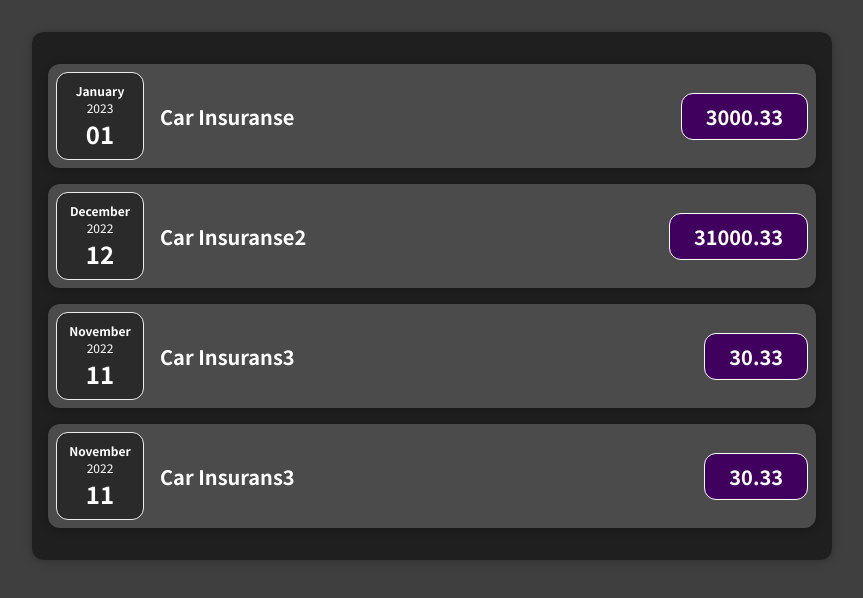
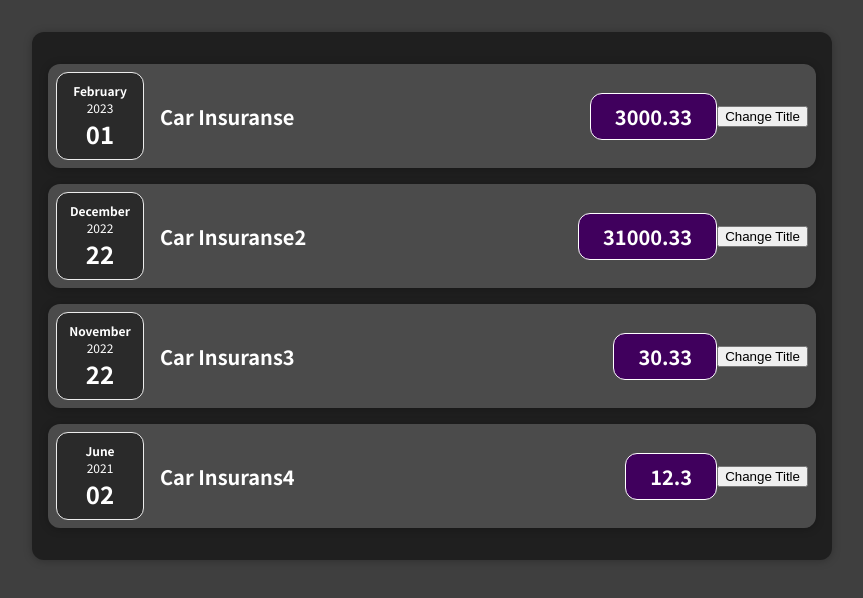
Before and after one commit to gyfantidis/ReactProjects, a React (Create React App) app in the folder Project1/: page / in a window 1280 px wide. Shown: the top 598 px of the page, without its empty margins (208-1071 px from the left). Built offline with nearby package versions, Linux system fonts and the light colour scheme.

Commit message:
First Commit

```diff
--- a/Project1/src/App.js
+++ b/Project1/src/App.js
@@ -4,9 +4,10 @@ import Expenses from "./components/Expenses/Expenses";
 
 const App = () => {
   const expenses = [
-    { title: "Car Insuranse", amount: 3000.33, date: new Date(2022, 12, 22) },
+    { title: "Car Insuranse", amount: 3000.33, date: new Date(2023, 1, 1) },
     { title: "Car Insuranse2", amount: 31000.33, date: new Date(2022, 11, 22) },
     { title: "Car Insurans3", amount: 30.33, date: new Date(2022, 10, 22) },
+    { title: "Car Insurans4", amount: 12.3, date: new Date(2021, 5, 2) }
   ];
 
   return (
--- a/Project1/src/components/Expenses/ExpenseDate.js
+++ b/Project1/src/components/Expenses/ExpenseDate.js
@@ -3,8 +3,9 @@ import "./ExpenseDate.css";
 
 const ExpenseDate = (props) => {
   const month = props.date.toLocaleString("en-US", { month: "long" });
-  const day = props.date.toLocaleString("en-US", { month: "2-digit" });
+  const day = props.date.toLocaleString("en-US", { day: "2-digit" });
   const year = props.date.getFullYear();
+
 
   return (
     <div className="expense-date">
--- a/Project1/src/components/Expenses/ExpenseItem.js
+++ b/Project1/src/components/Expenses/ExpenseItem.js
@@ -4,6 +4,10 @@ import Card from "../UI/Card";
 import "./ExpenseItem.css";
 
 const ExpenseItem = (props) => {
+const clickHandler = () =>{
+  console.log('Clicked!');
+};
+
   return (
     <Card className="expense-item">
       <ExpenseDate date={props.date}></ExpenseDate>
@@ -11,6 +15,7 @@ const ExpenseItem = (props) => {
         <h2>{props.title}</h2>
         <div className="expense-item__price">{props.amount}</div>
       </div>
+      <button onClick={clickHandler()}>Change Title</button>
     </Card>
   );
 }
--- a/Project1/src/components/Expenses/Expenses.js
+++ b/Project1/src/components/Expenses/Expenses.js
@@ -24,9 +24,9 @@ const Expenses = (props) =>{
         date={props.items[2].date}
       ></ExpenseItem>
       <ExpenseItem
-        title={props.items[2].title}
-        amount={props.items[2].amount}
-        date={props.items[2].date}
+        title={props.items[3].title}
+        amount={props.items[3].amount}
+        date={props.items[3].date}
       ></ExpenseItem>
 
     </Card>
```
